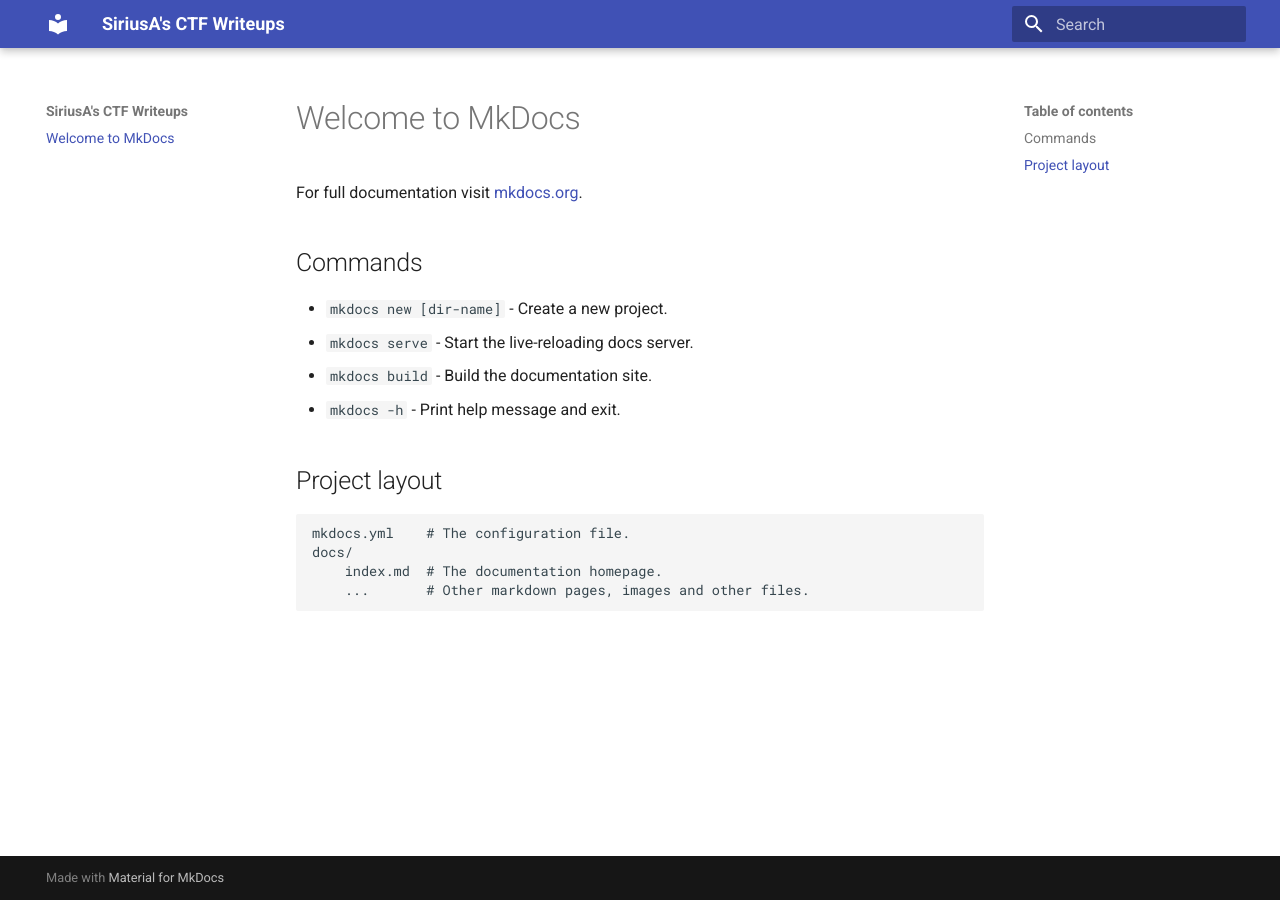
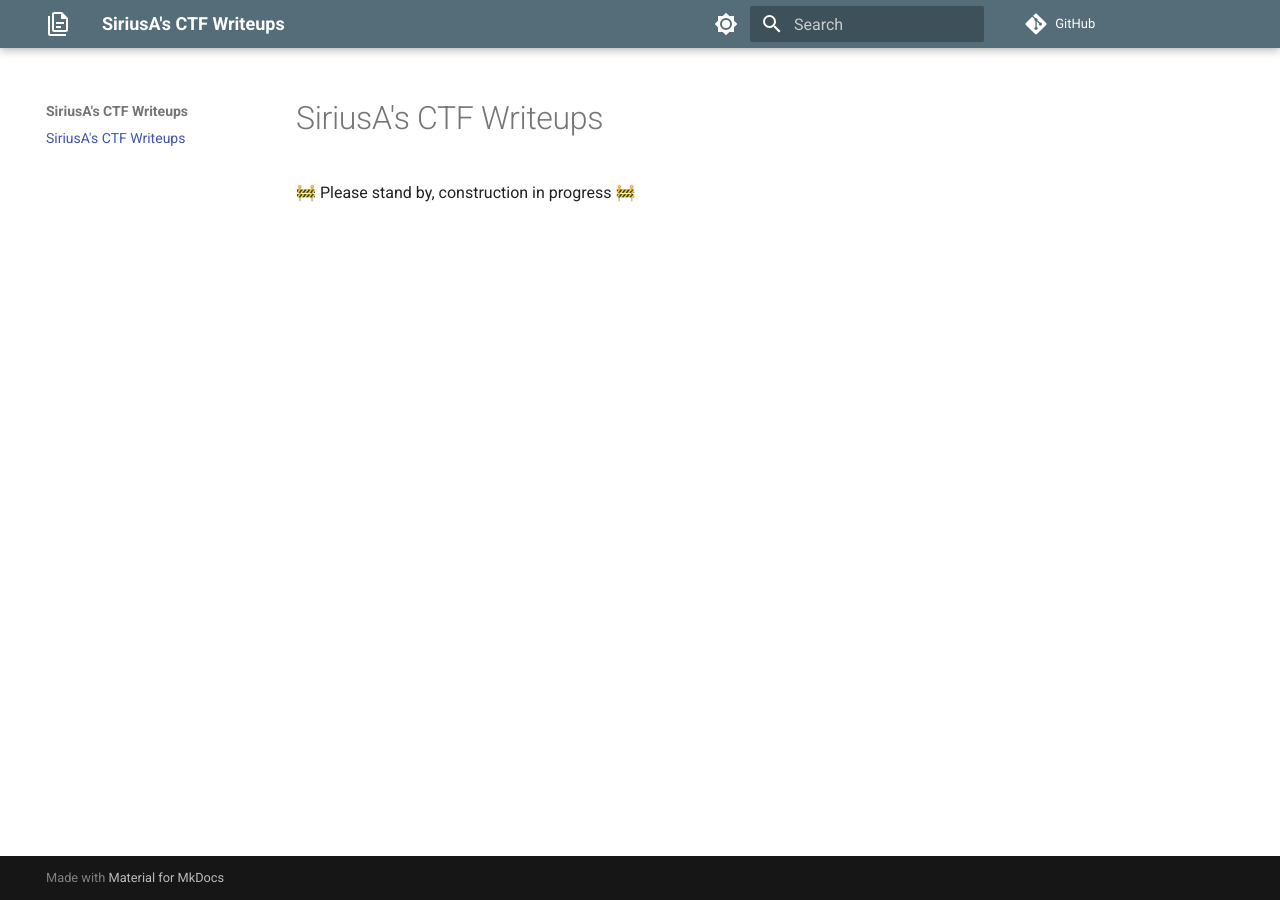
Before and after one commit to Sirius-A/ctf-writeups, an MkDocs documentation site: the page built from docs/index.md, in a window 1280 px wide. Built offline with MkDocs 1.6.1 and Material for MkDocs 9.7.7, drawn with Linux system fonts in a browser that asks for light colours; comment, search, counter and statistics services are not loaded.

Commit message:
feat: theme customization

```diff
--- a/docs/index.md
+++ b/docs/index.md
@@ -1,17 +1,3 @@
-# Welcome to MkDocs
+# SiriusA's CTF Writeups
 
-For full documentation visit [mkdocs.org](https://www.mkdocs.org).
-
-## Commands
-
-* `mkdocs new [dir-name]` - Create a new project.
-* `mkdocs serve` - Start the live-reloading docs server.
-* `mkdocs build` - Build the documentation site.
-* `mkdocs -h` - Print help message and exit.
-
-## Project layout
-
-    mkdocs.yml    # The configuration file.
-    docs/
-        index.md  # The documentation homepage.
-        ...       # Other markdown pages, images and other files.
+🚧 Please stand by, construction in progress 🚧
--- a/mkdocs.yml
+++ b/mkdocs.yml
@@ -1,6 +1,35 @@
 # yaml-language-server: $schema=https://squidfunk.github.io/mkdocs-material/schema.json
 
 site_name: SiriusA's CTF Writeups
+repo_url: https://github.com/Sirius-A/ctf-writeups
 
 theme:
   name: material
+  palette:
+
+    # Palette toggle for light mode
+    - media: "(prefers-color-scheme: light)"
+      scheme: default
+      primary: blue grey
+      toggle:
+        icon: material/brightness-7
+        name: Switch to dark mode
+
+    # Palette toggle for dark mode
+    - media: "(prefers-color-scheme: dark)"
+      scheme: slate
+      primary: black
+      toggle:
+        icon: material/brightness-4
+        name: Switch to light mode
+  icon:
+    logo: material/file-document-multiple-outline
+
+markdown_extensions:
+  - admonition
+  - pymdownx.details
+  - pymdownx.superfences
+  - attr_list
+  - pymdownx.emoji:
+      emoji_index: !!python/name:materialx.emoji.twemoji
+      emoji_generator: !!python/name:materialx.emoji.to_svg
```
